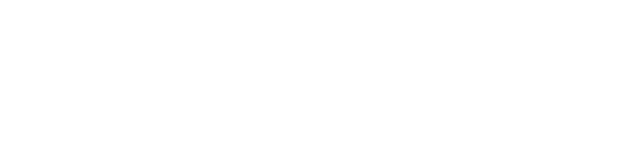
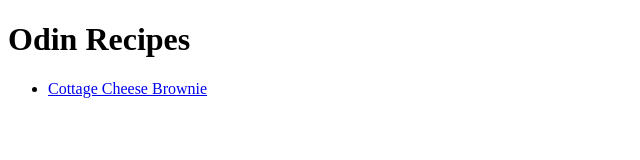
Before and after one commit to Addie7-Ly/odin-recipes, a plain HTML site: page index.html in a window 1280 px wide. Shown: the whole page, without its empty margins (0-640 px from the left). Drawn offline with Linux system fonts and the light colour scheme.

Commit message:
Add page and link to cottage brownie

```diff
--- a/index.html
+++ b/index.html
@@ -2,10 +2,13 @@
 <html lang="en">
     <head>
         <meta charset="utf-8">
-        <title>Recipes</title>
+        <title>Odin Recipes</title>
     </head>
 
     <body>
-
+       <h1>Odin Recipes</h1>
+       <ul>
+            <li><a href="recipes/cottage-brownie.html">Cottage Cheese Brownie</a></li>
+       </ul>
     </body>
 </html>
```
Also changed, not shown: recipes/cottage-brownie.html (added, +10 -0 lines).
